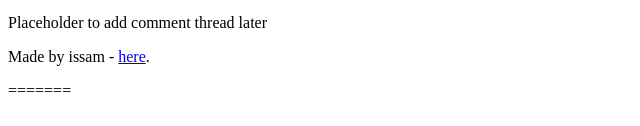
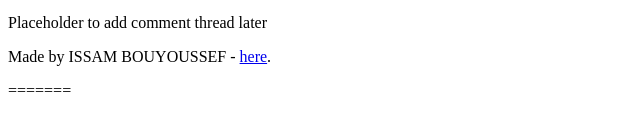
Before and after one commit to issam-os/My_First_Portfolio, a plain HTML site: page html_basic/index.html in a window 1280 px wide. Shown: the part 301-427 px from the top of the page, without its empty margins (0-640 px from the left). Drawn offline with Linux system fonts and the light colour scheme.

Commit message:
Update index.html

```diff
--- a/html_basic/index.html
+++ b/html_basic/index.html
@@ -32,7 +32,7 @@
 
     <!-- Footer Section -->
     <footer>
-        <p>Made by issam - <a href="https://www.youtube.com/watch?v=r_bZst3pC6Q" target="_blank">here</a>.</p>
+        <p>Made by ISSAM BOUYOUSSEF - <a href="https://www.alxafrica.com" target="_blank">here</a>.</p>
     </footer>
 =======
     <title>My First Portfolio</title>
```
